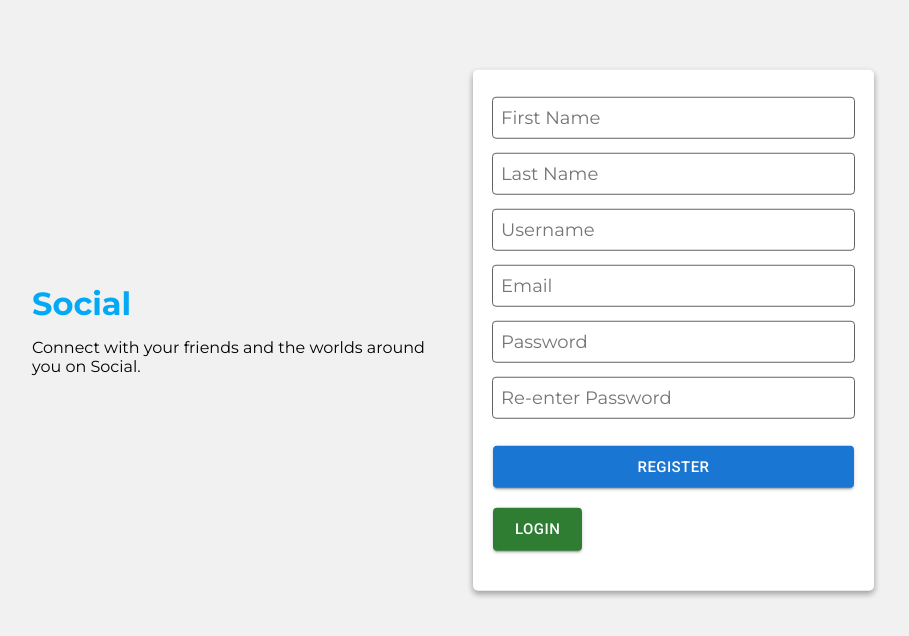
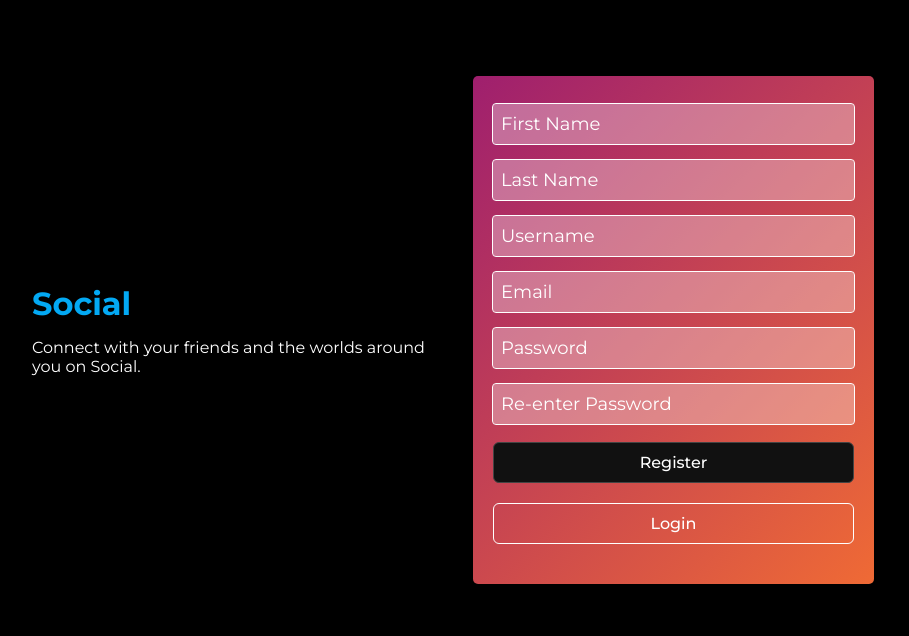
Before and after one commit to amit0805kumar/social-client, a React (Create React App) app: page /register in a window 1280 px wide. Shown: the top 636 px of the page, without its empty margins (187-1096 px from the left). Built offline with nearby package versions, Linux system fonts and the light colour scheme.

Commit message:
feat: update button components in Login and Register pages for consistent styling

```diff
--- a/src/App.scss
+++ b/src/App.scss
@@ -12,10 +12,13 @@ a {
   text-decoration: none;
   color: inherit;
 }
+body{
+  background-color: #000;
+}
 .topbar {
   &_container {
     width: 100%;
-    background-color: $primary_color;
+    background: linear-gradient(135deg, #9f1f6e 0%, #ef6a35 100%);
     height: 50px;
     display: flex;
     align-items: center;
@@ -85,6 +88,7 @@ a {
   margin-top: 50px;
   padding: 0;
   overflow: hidden;
+  background-color: #000000;
   @media screen and (max-width: 700px) {
     .sidebar {
       transform: translateX(-100%);
@@ -101,7 +105,6 @@ a {
   overflow-y: scroll;
   @media screen and (max-width: 700px) {
     order: 2;
-
   }
   &::-webkit-scrollbar {
     display: none;
@@ -114,6 +117,7 @@ a {
         padding: 10px 20px;
         overflow: hidden;
         margin-bottom: 40px;
+        background-color: #fff;
         &_input {
           display: flex;
           margin: 20px 0;
@@ -189,6 +193,7 @@ a {
           padding: 10px 20px;
           margin-bottom: 35px;
           overflow: hidden;
+          background-color: #000000;
           @media screen and (max-width: 700px) {
             padding: 8px 10px;
           }
@@ -196,6 +201,7 @@ a {
             display: flex;
             justify-content: space-between;
             padding: 5px 10px;
+            color: #fff;
             @media screen and (max-width: 700px) {
               padding: 3px 5px;
             }
@@ -210,14 +216,14 @@ a {
                 margin-left: 12px;
                 font-size: 18px;
                 font-weight: 500;
-                color: $grey-1;
+                color:  #fff;
                 @media screen and (max-width: 700px) {
                   margin-left: 8px;
                 }
               }
               .time {
                 margin-left: 10px;
-                color: $grey-2;
+                color: #fff;
                 font-size: 12px;
                 align-self: top;
                 @media screen and (max-width: 700px) {
@@ -228,7 +234,7 @@ a {
           }
           .postText {
             margin: 14px 0;
-            color: $grey-1;
+            color: #fff;
             overflow: hidden;
             text-overflow: ellipsis;
             white-space: nowrap;
@@ -249,7 +255,7 @@ a {
               border-radius: 4px;
               width: 100%;
             }
-            .loaderWrapper{
+            .loaderWrapper {
               transform: translateY(-20%);
             }
           }
@@ -269,14 +275,14 @@ a {
               .likes {
                 margin-left: 10px;
                 font-size: 12px;
-                color: $grey-2;
+                color: #fff;
               }
             }
             .comments {
               cursor: pointer;
               text-decoration: underline;
               font-size: 12px;
-              color: $grey-2;
+              color: #fff;
             }
           }
         }
@@ -287,7 +293,7 @@ a {
 .sidebar {
   flex: 2;
   height: calc(100vh - 50px);
-  background-color: #fff;
+  background-color: #000;
   overflow-y: scroll;
   position: inherit;
   .sidebarWrapper {
@@ -306,6 +312,10 @@ a {
         cursor: pointer;
         p {
           margin-left: 10px;
+          color: #fff;
+        }
+        svg{
+          color: #fff;
         }
       }
       .showmore {
@@ -313,11 +323,18 @@ a {
         border: none;
         cursor: pointer;
         padding: 10px 35px;
-        color: $grey-2;
+        color: #fff;
+        background-color: transparent;
+        transition: all 0.3s ease;
+        border: 1px solid #fff;
+        &:hover {
+          background-color: #fff;
+          color: #000;
+        }
       }
     }
     .suggetionHeading {
-      color: $grey-2;
+      color: #fff;
       margin-bottom: 20px;
     }
   }
@@ -326,10 +343,10 @@ a {
     width: 5px;
   }
   &::-webkit-scrollbar-track {
-    background-color: #f1f1f1;
+    background-color: #000000;
   }
   &::-webkit-scrollbar-thumb {
-    background-color: rgb(201, 201, 201);
+    background: linear-gradient(135deg, #9f1f6e 0%, #ef6a35 100%);
   }
 }
 
@@ -348,6 +365,7 @@ a {
   .birthdayWrapper {
     display: flex;
     align-items: center;
+    color: #fff;
     img {
       margin-right: 10px;
       height: 50px;
@@ -376,6 +394,7 @@ a {
   .friendsWrapper {
     h3 {
       margin-bottom: 15px;
+      color: #fff;
       @media screen and (max-width: 700px) {
         font-size: 12px;
       }
@@ -386,6 +405,7 @@ a {
       align-items: center;
       p {
         margin-left: 15px;
+        color: #fff;
         @media screen and (max-width: 700px) {
           font-size: 10px;
           margin-left: 10px;
@@ -490,18 +510,18 @@ a {
     order: 1;
   }
   .basic {
-    background-color: rgb(246, 246, 246);
+    background-color: #000;
     padding: 20px;
     border-radius: 4px;
     width: 100%;
     h3 {
-      color: $grey-1;
+      color: #fff;
       margin-bottom: 20px;
     }
     .row {
       display: flex;
       align-items: baseline;
-      color: $grey-2;
+      color: #fff;
       margin-bottom: 15px;
       h4 {
         width: 100px;
@@ -514,11 +534,11 @@ a {
   .friends {
     width: 100%;
     margin-top: 40px;
-    background-color: rgb(246, 246, 246);
+    background-color: #000;
     padding: 20px;
     border-radius: 4px;
     h3 {
-      color: $grey-1;
+      color: #fff;
       margin-bottom: 5px;
     }
     .friends_list {
@@ -543,13 +563,13 @@ a {
         .name {
           margin-top: 8px;
           font-size: 12px;
-          color: $grey-2;
+          color:#fff;
           text-align: center;
         }
       }
 
       p {
-        color: $grey-2;
+        color: #fff;
         font-size: 12px;
       }
     }
@@ -576,7 +596,6 @@ a {
     top: 0;
     left: 0;
     transform: translate(0, 50%);
-
   }
   .heading {
     color: #fff;
@@ -621,7 +640,7 @@ a {
     align-self: flex-end;
   }
 }
-.modalEditProfile{
+.modalEditProfile {
   @media screen and (max-width: 700px) {
     width: 100%;
     height: auto;
@@ -634,7 +653,7 @@ a {
 .loginWrapper {
   width: 100%;
   height: 100vh;
-  background-color: rgb(241, 241, 241);
+  background-color: #000;
   padding: 10px;
   .loginbox {
     width: 70%;
@@ -649,7 +668,7 @@ a {
       transform: translate(-50%, 0%);
     }
     .errorMessage {
-      color: red;
+      color: rgb(255, 208, 237);
       font-size: 14px;
       margin-top: 10px;
     }
@@ -665,11 +684,15 @@ a {
         color: $primary_color;
         margin-bottom: 15px;
       }
+      p {
+        color: #fff;
+      }
     }
   }
 }
 .formWrapper {
-  background-color: #fff;
+  background: linear-gradient(135deg, #9f1f6e 0%, #ef6a35 100%);
+  backdrop-filter: blur(5px);
   border-radius: 5px;
   padding: 20px;
   display: flex;
@@ -678,21 +701,27 @@ a {
   padding-bottom: 40px;
   box-shadow: 0 3px 6px rgba(0, 0, 0, 0.16), 0 3px 6px rgba(0, 0, 0, 0.23);
   input {
-    outline: 1px solid $grey-2;
+    outline: 1px solid #fff;
     border: none;
     border-radius: 3px;
-    background-color: #fff;
     margin: 8px 0;
     height: 40px;
     padding: 0 8px;
     font-size: 18px;
-    color: $grey-2;
+    background-color: #ffffff54;
+    color: #fff;
+    &::placeholder {
+      color: #fff; /* or any color like #999, rgb(150,150,150), etc */
+      opacity: 1; /* optional: ensures full opacity */
+      font-size: 18px;
     }
+  }
+
   button {
     margin-top: 20px;
   }
-  .forgetPwd{
-    color: $primary_color;
+  .forgetPwd {
+    color: #fff;
     text-decoration: underline;
     font-size: 12px;
     margin-top: 12px;
@@ -716,12 +745,12 @@ a {
 .tools {
   width: 100%;
   margin-top: 40px;
-  background-color: rgb(246, 246, 246);
+  background: linear-gradient(135deg, #9f1f6e 0%, #ef6a35 100%);
   padding: 20px;
   border-radius: 4px;
   .row {
     display: flex;
-    color: $grey-1;
+    color: #fff;
     align-items: center;
     cursor: pointer;
     div {
@@ -764,7 +793,7 @@ a {
   overflow-y: auto; /* Enable vertical scroll */
   scroll-behavior: smooth;
   position: relative;
-  .inputForm{
+  .inputForm {
     position: fixed;
     bottom: 20px;
     left: 20px;
@@ -842,13 +871,73 @@ a {
   }
 }
 
-
-.multiple{
+.multiple {
   margin-top: 100px;
 }
 
-.mediaError{
+.mediaError {
   margin-top: 100px;
   text-align: center;
   font-size: 15px;
 }
+.button {
+  background-color: #111; /* Deep black background */
+  color: #fff; /* White text */
+  border: 1px solid #444; /* Subtle border */
+  border-radius: 6px;
+  padding: 10px 20px;
+  font-size: 16px;
+  font-weight: 500;
+  cursor: pointer;
+  transition: all 0.3s ease;
+  text-align: center;
+  &:hover {
+    background-color: #222; /* Slightly lighter on hover */
+    border-color: #666;
+    transform: translateY(-2px); /* Small lift effect */
+    box-shadow: 0 4px 8px rgba(255, 255, 255, 0.05);
+  }
+  &:active {
+    transform: translateY(0); /* Reset on click */
+    box-shadow: none;
+  }
+
+  &:disabled {
+    opacity: 0.5;
+    cursor: not-allowed;
+  }
+}
+.loginButton{
+  margin-top: 10px;
+}
+.registerButton{
+  margin-top: 20px;
+}
+.button-2 {
+  background-color: transparent; /* Deep black background */
+  color: #fff; /* White text */
+  border: 1px solid #fff; /* Subtle border */
+  border-radius: 6px;
+  padding: 10px 20px;
+  font-size: 16px;
+  font-weight: 500;
+  cursor: pointer;
+  transition: all 0.3s ease;
+  text-align: center;
+  &:hover {
+    background-color: #e9e9e9; /* Slightly lighter on hover */
+    border-color: #e3e3e3;
+    transform: translateY(-2px); /* Small lift effect */
+    box-shadow: 0 4px 8px rgba(255, 255, 255, 0.05);
+    color: #000;
+  }
+  &:active {
+    transform: translateY(0); /* Reset on click */
+    box-shadow: none;
+  }
+
+  &:disabled {
+    opacity: 0.5;
+    cursor: not-allowed;
+  }
+}
--- a/src/layouts/LoginUser.js
+++ b/src/layouts/LoginUser.js
@@ -72,21 +72,19 @@ export default function LoginUser() {
         value={password}
       />
       {error && <p className="errorMessage">*{error}</p>}
-      <Button
-        variant="contained"
-        size="large"
-        color="success"
+      <div
+        className="button loginButton"
         onClick={handleLogin}
       >
         Login
-      </Button>
+      </div>
       <Link className="forgetPwd" to="/forgot-password">
       <p>Forgot your password?</p>
       </Link>
       <Link to="/register">
-        <Button variant="contained" size="large">
+        <div className="button-2 registerButton">
           Register
-        </Button>
+        </div>
       </Link>
     </div>
   );
--- a/src/layouts/RegisterUser.js
+++ b/src/layouts/RegisterUser.js
@@ -96,13 +96,13 @@ export default function RegisterUser() {
         value={rePassword}
          onChange={handleChange}
       />
-      <Button onClick={handleRegister} variant="contained" size="large">
+      <div onClick={handleRegister} className="button loginButton">
         Register
-      </Button>
+      </div>
       <Link to="/login">
-        <Button variant="contained" size="large" color="success">
+        <div className="button-2 registerButton">
           Login
-        </Button>
+        </div>
       </Link>
     </div>
   );
```
Lines whose indentation alone changed are shown as unchanged.
